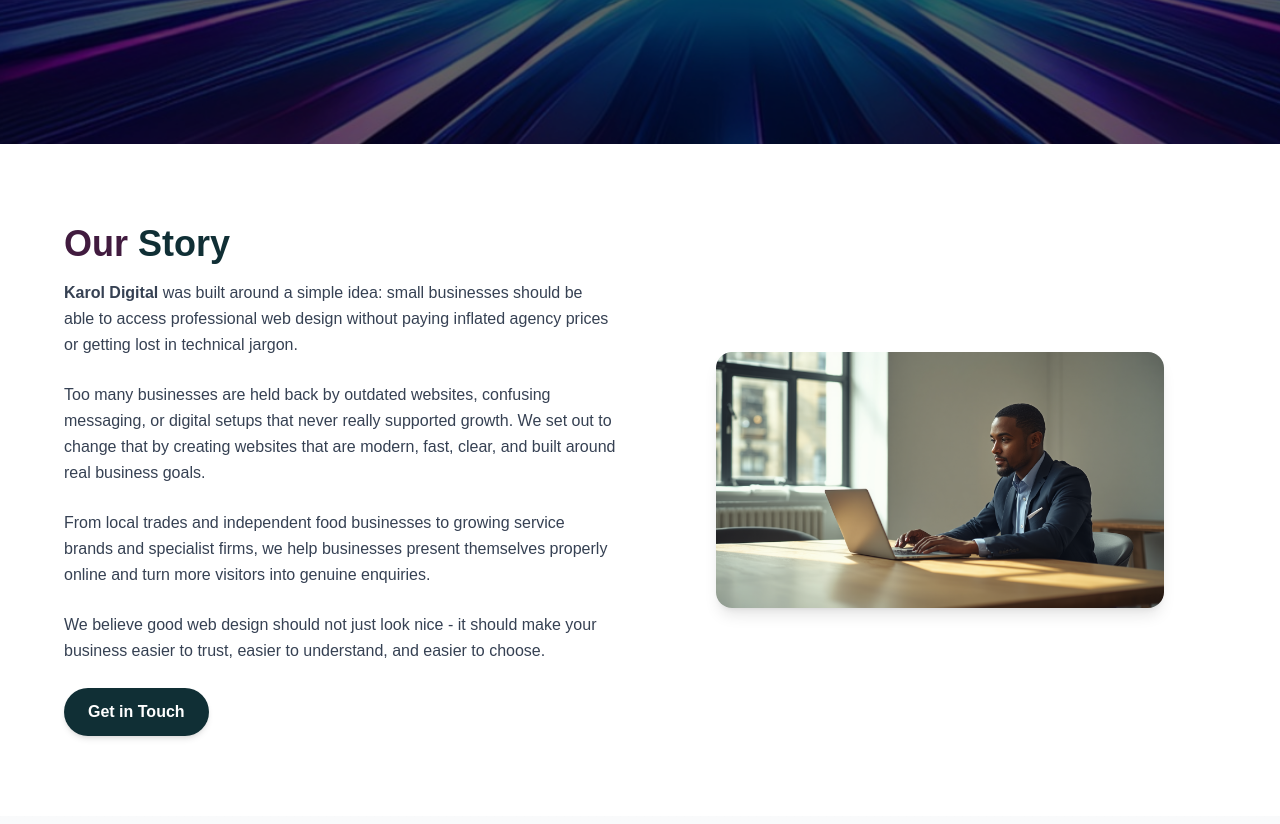
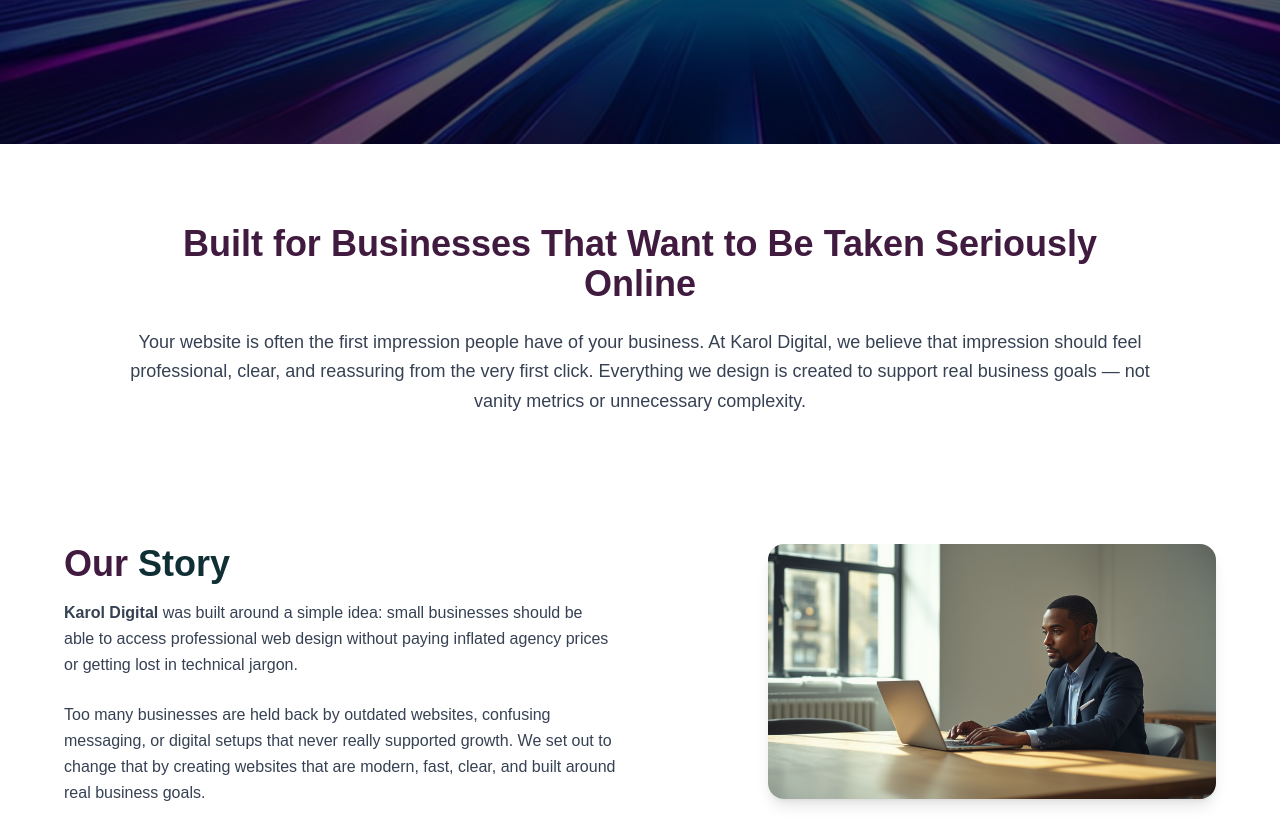
Before and after one commit to Getu4ever/karoldigital-site, a Next.js app: page /about in a window 1280 px wide. Shown: the part 336-1160 px from the top of the page. Built offline with nearby package versions, Linux system fonts and the light colour scheme.

Commit message:
about page updated

```diff
--- a/app/about/page.tsx
+++ b/app/about/page.tsx
@@ -37,11 +37,27 @@
             </p>
           </div>
         </motion.section>
-
+       {/* === INTRO / POSITIONING === */}
+<FadeIn>
+  <section className="pt-20 pb-12 px-6 md:px-12 bg-white">
+    <div className="max-w-5xl mx-auto text-center">
+      <h2 className="text-3xl md:text-4xl font-bold mb-6 text-[#411b3f]">
+        Built for Businesses That Want to Be Taken Seriously Online
+      </h2>
+      <p className="text-gray-700 leading-relaxed text-lg">
+        Your website is often the first impression people have of your
+        business. At Karol Digital, we believe that impression should feel
+        professional, clear, and reassuring from the very first click.
+        Everything we design is created to support real business goals —
+        not vanity metrics or unnecessary complexity.
+      </p>
+    </div>
+  </section>
+</FadeIn>
         {/* === SECTION 1: OUR STORY === */}
         <FadeIn>
           <section className="py-20 px-6 md:px-12 bg-white">
-            <div className="max-w-6xl mx-auto grid md:grid-cols-2 gap-12 items-center">
+  <div className="max-w-6xl mx-auto grid md:grid-cols-2 gap-12 items-start">
               {/* Text */}
               <div>
                 <h2 className="text-3xl md:text-4xl font-bold mb-4 text-[#411b3f]">
@@ -84,7 +100,7 @@
               </div>
 
               {/* Image */}
-              <div className="flex justify-center">
+                  <div className="flex justify-center md:justify-end self-start">
                 <Image
                   src="/karol-digital-about.jpg"
                   alt="Karol Digital team and brand story"
@@ -100,8 +116,8 @@
 
         {/* === SECTION 2: WHAT WE DO === */}
         <FadeIn>
-          <section className="py-20 px-6 md:px-12 bg-gradient-to-b from-[#f9fafb] to-[#f1f5f9]">
-            <div className="max-w-7xl mx-auto grid md:grid-cols-2 gap-12 items-center">
+<section className="py-20 px-6 md:px-12 bg-gradient-to-b from-[#f9fafb] to-[#f1f5f9]">
+  <div className="max-w-7xl mx-auto grid md:grid-cols-2 gap-12 items-start">
               {/* Image */}
               <div className="flex justify-center">
                 <Image
```
